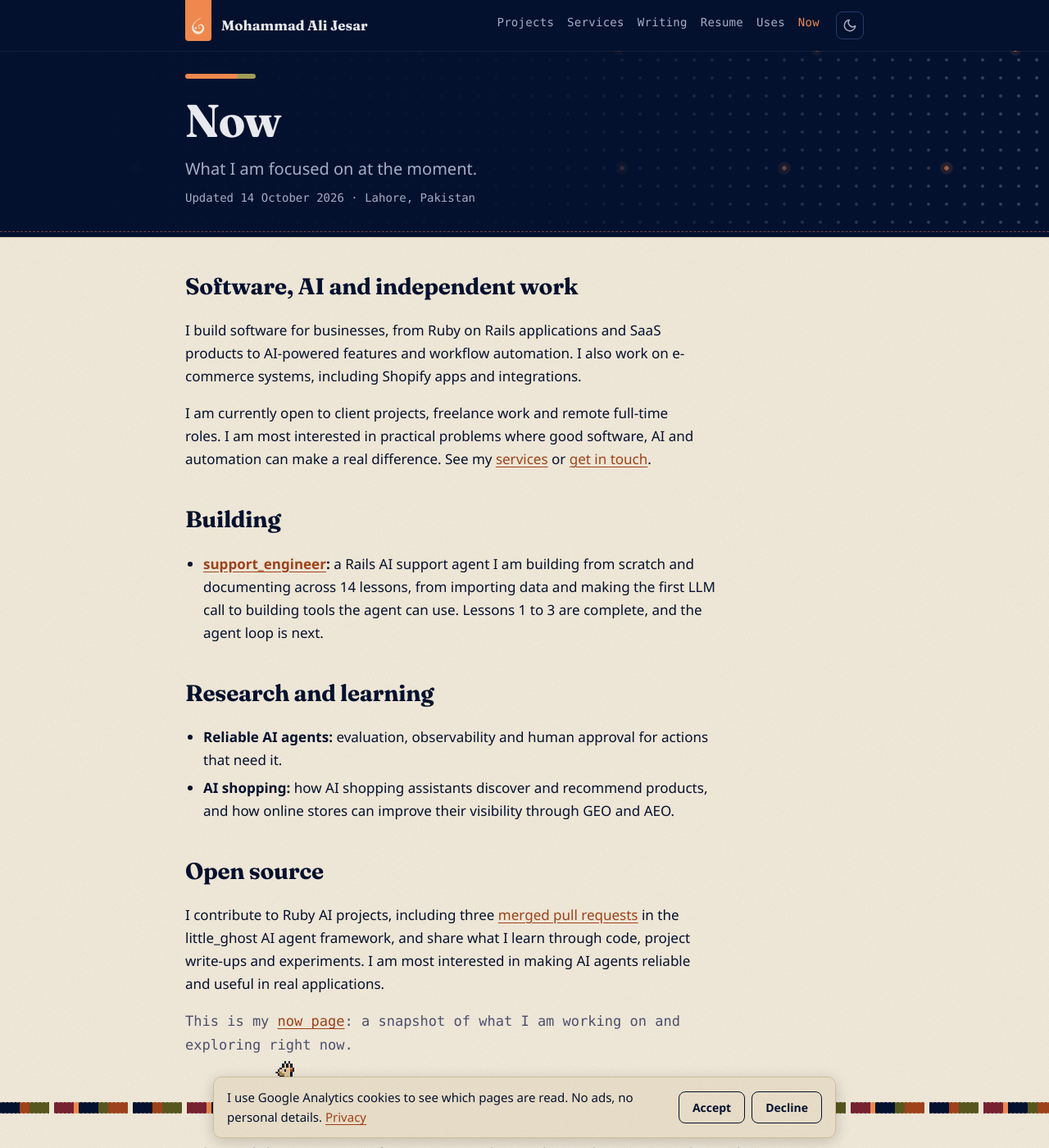
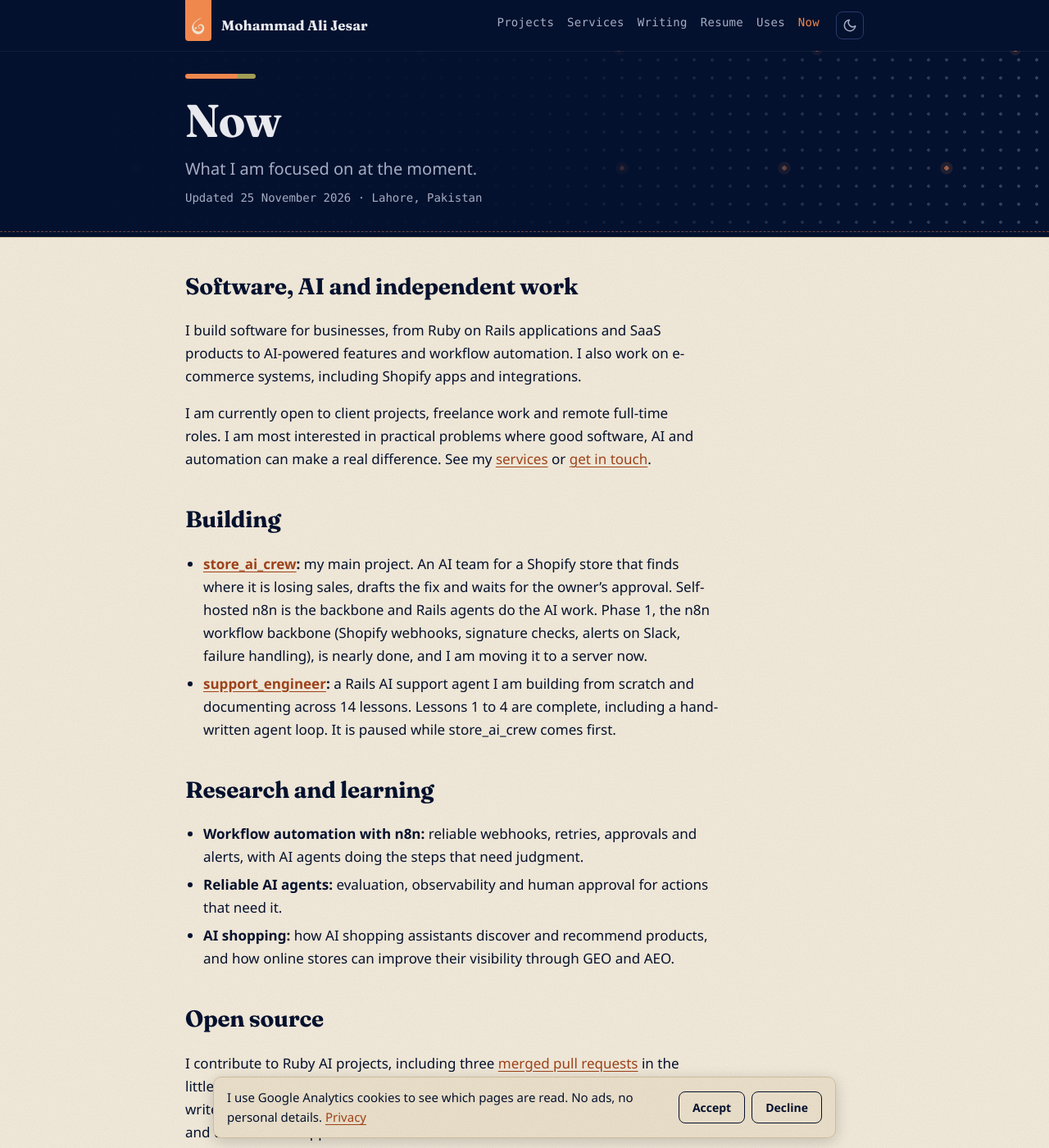
Before and after one commit to mjesar/mjesar.github.io, a Jekyll site: the page built from now/index.md, in a window 1280 px wide and 1400 px high. Shown: the whole window at 82% size. Built offline with Jekyll 4.4.1, drawn with Linux system fonts in a browser that asks for light colours.

Commit message:
refresh the now page with store_ai_crew and support_engineer status

```diff
--- a/now/index.md
+++ b/now/index.md
@@ -1,7 +1,7 @@
 ---
 title: "Now: Open to Remote Rails and AI Work"
 description: "What Mohammad Ali Jesar is working on right now: open to remote Rails and AI roles and freelance projects, plus current open-source builds."
-updated: 2026-10-14
+updated: 2026-11-25
 ---
 <div class="hero small">
   <div class="wrap">
@@ -22,10 +22,12 @@ I am currently open to client projects, freelance work and remote full-time role
 
 ## Building
 
-- **[support_engineer](/projects/support_engineer/):** a Rails AI support agent I am building from scratch and documenting across 14 lessons, from importing data and making the first LLM call to building tools the agent can use. Lessons 1 to 3 are complete, and the agent loop is next.
+- **[store_ai_crew](/projects/store_ai_crew/):** my main project. An AI team for a Shopify store that finds where it is losing sales, drafts the fix and waits for the owner's approval. Self-hosted n8n is the backbone and Rails agents do the AI work. Phase 1, the n8n workflow backbone (Shopify webhooks, signature checks, alerts on Slack, failure handling), is nearly done, and I am moving it to a server now.
+- **[support_engineer](/projects/support_engineer/):** a Rails AI support agent I am building from scratch and documenting across 14 lessons. Lessons 1 to 4 are complete, including a hand-written agent loop. It is paused while store_ai_crew comes first.
 
 ## Research and learning
 
+- **Workflow automation with n8n:** reliable webhooks, retries, approvals and alerts, with AI agents doing the steps that need judgment.
 - **Reliable AI agents:** evaluation, observability and human approval for actions that need it.
 - **AI shopping:** how AI shopping assistants discover and recommend products, and how online stores can improve their visibility through GEO and AEO.
 
```
